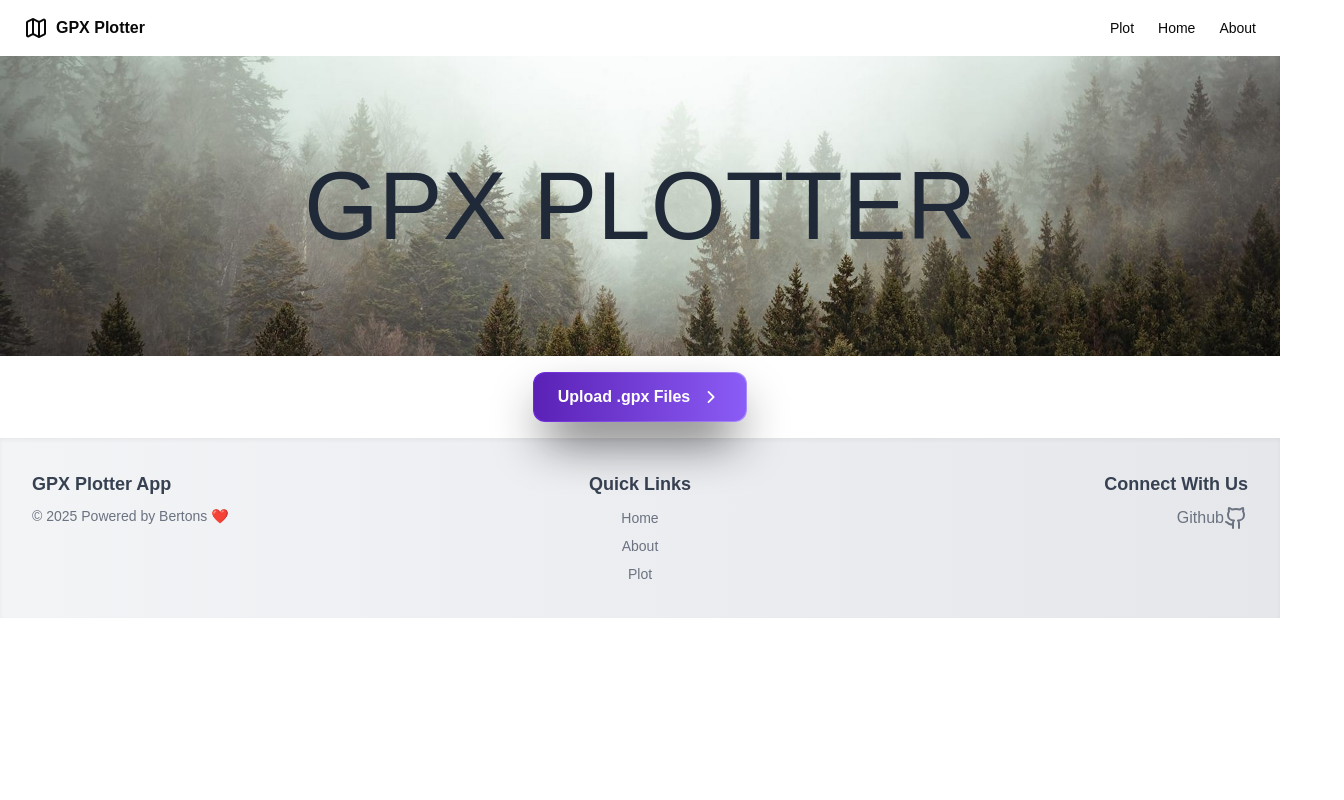
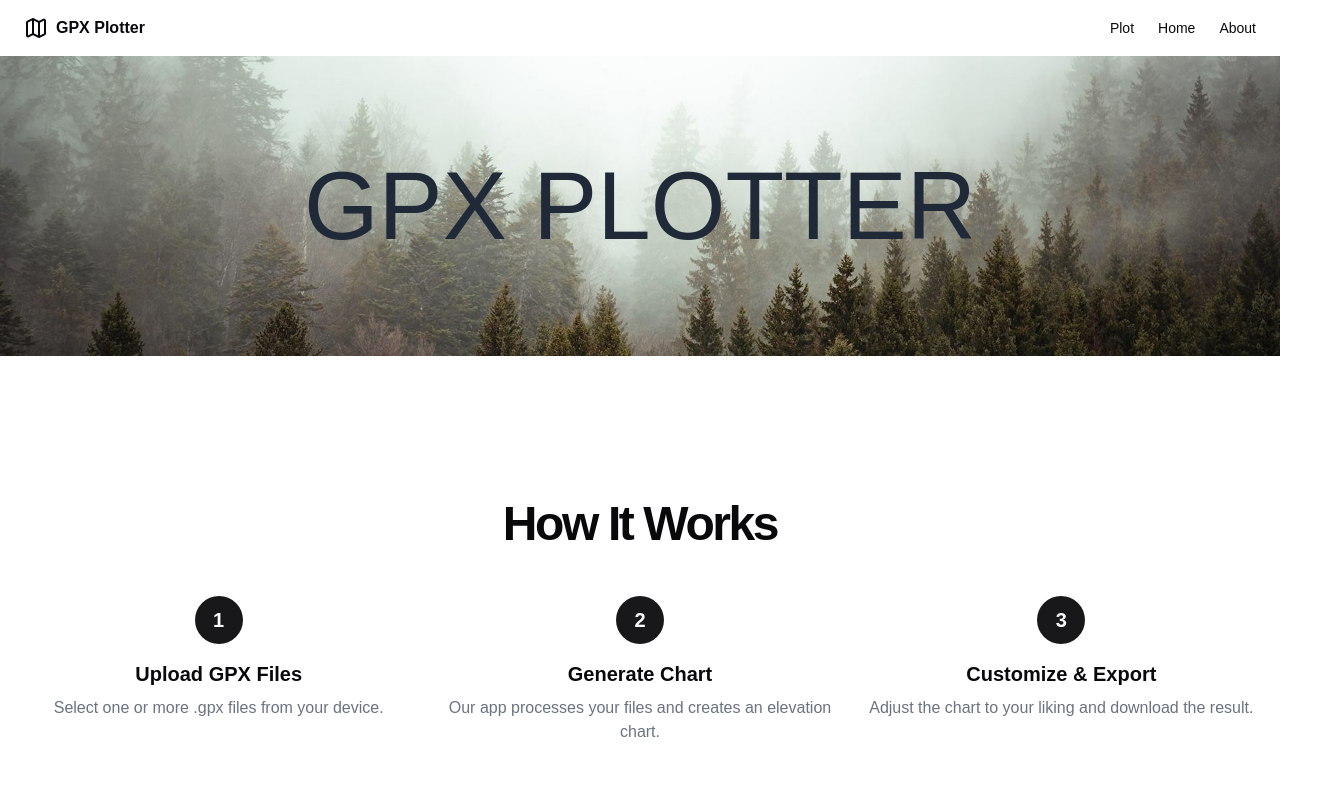
Before and after one commit to Bert0ns/gpx-plotter-react, a Next.js app: page /plot in a window 1280 px wide. Shown: the top 800 px of the page, 1344 px wide, since content can reach past the window. Built offline with nearby package versions, Linux system fonts and the light colour scheme; what chartjs-plugin-datalabels would draw is missing.

Commit message:
ci: small improv

```diff
--- a/app/components/atoms/FileSelector/index.tsx
+++ b/app/components/atoms/FileSelector/index.tsx
@@ -17,9 +17,9 @@ const FileSelector: FC<FileSelectorProps> = ({onFileSelect, value, title }) => {
     };
 
     return (
-        <div className="flex justify-center mb-4" >
+        <div className="flex justify-center mb-4 lg:scale-110 md:scale-105 scale-95">
             <div className="relative group">
-                <button onClick={handleUploadClick} title={title} className="relative inline-block p-px font-semibold leading-6 text-white bg-gradient-to-r from-violet-700 to-violet-400 shadow-2xl cursor-pointer rounded-xl shadow-zinc-900 transition-transform duration-300 ease-in-out hover:scale-105 active:scale-95">
+                <button onClick={handleUploadClick} title={title} className="relative inline-block p-[2px] font-semibold leading-6 text-white bg-gradient-to-r from-violet-700 to-violet-400 shadow-2xl cursor-pointer rounded-xl shadow-zinc-900 transition-transform duration-300 ease-in-out hover:scale-105 active:scale-95">
                     <span
                         className="absolute inset-0 rounded-xl bg-gradient-to-r from-teal-400 via-blue-500 to-purple-500 p-[2px] opacity-0 transition-opacity duration-500 group-hover:opacity-100"/>
                     <span className="relative z-10 block px-6 py-3 rounded-xl bg-gradient-to-r from-violet-800 to-violet-500">
--- /dev/null
+++ b/app/components/atoms/HowItWorks/index.tsx
@@ -0,0 +1,41 @@
+
+export function HowItWorks() {
+    return (
+        <section className="w-full py-12 md:py-24 lg:py-32">
+            <div className="container mx-auto max-w-7xl px-4 md:px-6">
+                <h2 className="text-3xl font-bold tracking-tighter sm:text-5xl text-center mb-12">How It Works</h2>
+                <div className="grid grid-cols-1 md:grid-cols-3 gap-8">
+                    <div className="flex flex-col items-center text-center">
+                        <div
+                            className="rounded-full bg-primary text-primary-foreground w-12 h-12 flex items-center justify-center mb-4 text-xl font-bold">
+                            1
+                        </div>
+                        <h3 className="text-xl font-bold mb-2">Upload GPX Files</h3>
+                        <p className="text-gray-500 dark:text-gray-400">Select one or more .gpx files from your
+                            device.</p>
+                    </div>
+                    <div className="flex flex-col items-center text-center">
+                        <div
+                            className="rounded-full bg-primary text-primary-foreground w-12 h-12 flex items-center justify-center mb-4 text-xl font-bold">
+                            2
+                        </div>
+                        <h3 className="text-xl font-bold mb-2">Generate Chart</h3>
+                        <p className="text-gray-500 dark:text-gray-400">
+                            Our app processes your files and creates an elevation chart.
+                        </p>
+                    </div>
+                    <div className="flex flex-col items-center text-center">
+                        <div
+                            className="rounded-full bg-primary text-primary-foreground w-12 h-12 flex items-center justify-center mb-4 text-xl font-bold">
+                            3
+                        </div>
+                        <h3 className="text-xl font-bold mb-2">Customize & Export</h3>
+                        <p className="text-gray-500 dark:text-gray-400">
+                            Adjust the chart to your liking and download the result.
+                        </p>
+                    </div>
+                </div>
+            </div>
+        </section>
+    )
+}
--- a/app/page.tsx
+++ b/app/page.tsx
@@ -1,6 +1,7 @@
 import {Button} from "@/app/components/ui/button"
 import {ArrowRight, BarChart2, Download, Sliders} from "lucide-react"
 import Link from "next/link";
+import {HowItWorks} from "@/app/components/atoms/HowItWorks";
 
 export default function LandingPage() {
     return (
@@ -61,42 +62,7 @@ export default function LandingPage() {
                     </div>
                 </div>
             </section>
-            <section id="how-it-works" className="w-full py-12 md:py-24 lg:py-32">
-                <div className="container mx-auto max-w-7xl px-4 md:px-6">
-                    <h2 className="text-3xl font-bold tracking-tighter sm:text-5xl text-center mb-12">How It Works</h2>
-                    <div className="grid grid-cols-1 md:grid-cols-3 gap-8">
-                        <div className="flex flex-col items-center text-center">
-                            <div
-                                className="rounded-full bg-primary text-primary-foreground w-12 h-12 flex items-center justify-center mb-4 text-xl font-bold">
-                                1
-                            </div>
-                            <h3 className="text-xl font-bold mb-2">Upload GPX Files</h3>
-                            <p className="text-gray-500 dark:text-gray-400">Select one or more .gpx files from your
-                                device.</p>
-                        </div>
-                        <div className="flex flex-col items-center text-center">
-                            <div
-                                className="rounded-full bg-primary text-primary-foreground w-12 h-12 flex items-center justify-center mb-4 text-xl font-bold">
-                                2
-                            </div>
-                            <h3 className="text-xl font-bold mb-2">Generate Chart</h3>
-                            <p className="text-gray-500 dark:text-gray-400">
-                                Our app processes your files and creates an elevation chart.
-                            </p>
-                        </div>
-                        <div className="flex flex-col items-center text-center">
-                            <div
-                                className="rounded-full bg-primary text-primary-foreground w-12 h-12 flex items-center justify-center mb-4 text-xl font-bold">
-                                3
-                            </div>
-                            <h3 className="text-xl font-bold mb-2">Customize & Export</h3>
-                            <p className="text-gray-500 dark:text-gray-400">
-                                Adjust the chart to your liking and download the result.
-                            </p>
-                        </div>
-                    </div>
-                </div>
-            </section>
+            <HowItWorks/>
             <section id="get-started" className="w-full py-12 md:py-24 lg:py-32 bg-gray-100 dark:bg-gray-800">
                 <div className="container mx-auto max-w-7xl px-4 md:px-6">
                     <div className="flex flex-col items-center space-y-4 text-center">
--- a/app/plot/page.tsx
+++ b/app/plot/page.tsx
@@ -16,6 +16,7 @@ import FileCardList from "@/app/components/FileCardList";
 import DataLabel from "@/app/components/atoms/DataLabel";
 import {IDataLabel} from "@/app/components/atoms/DataLabel/index.types";
 import {FileCardListRef} from "@/app/components/FileCardList/index.types";
+import {HowItWorks} from "@/app/components/atoms/HowItWorks";
 
 export default function PlotPage() {
     const fileCardListRef = useRef<FileCardListRef>(null);
@@ -161,6 +162,7 @@ export default function PlotPage() {
     return (
         <main>
             <MainTitle/>
+            <HowItWorks/>
             <FileSelector onFileSelect={handleSelectedFiles} value="Upload .gpx Files"
                           title="Click to upload one or more .gpx files"/>
             <FileCardList ref={fileCardListRef} onOrderChange={handleOrderChange} onCardRemove={removeFileGpxParsed}/>
```
